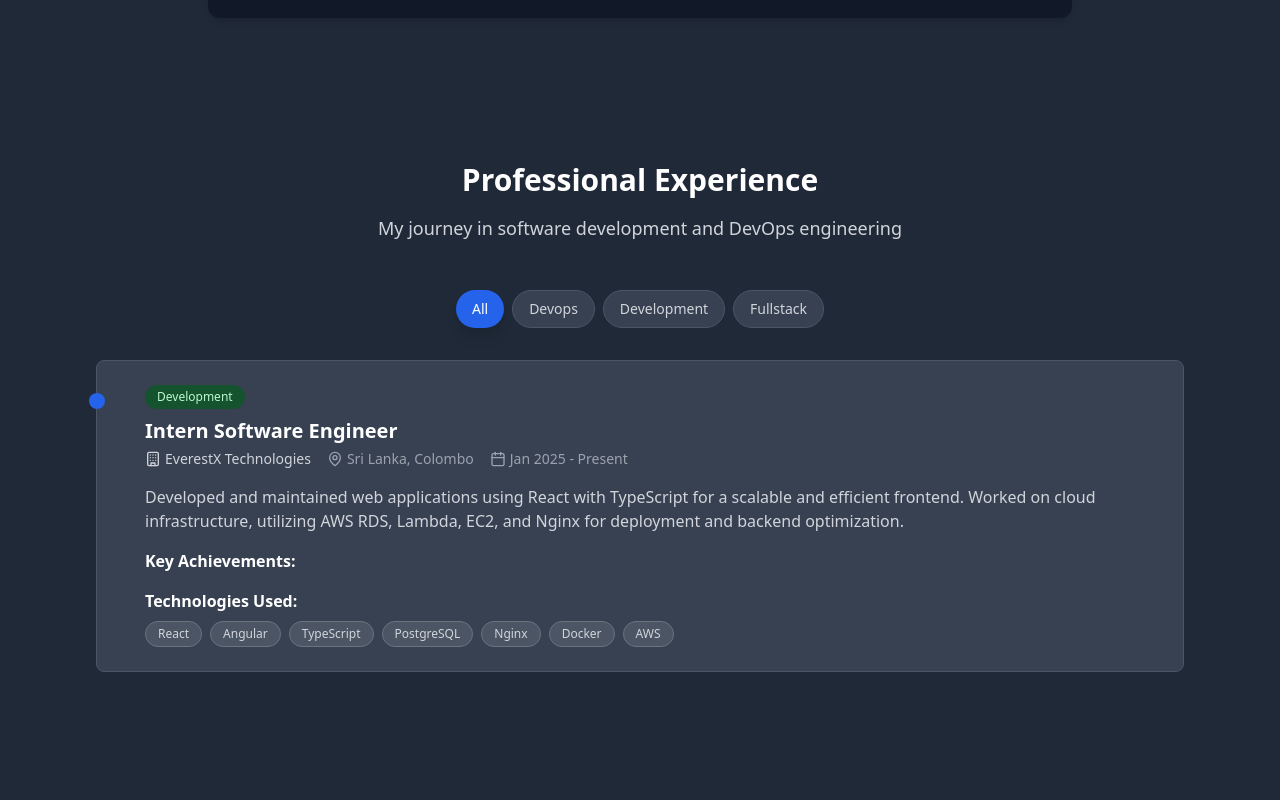
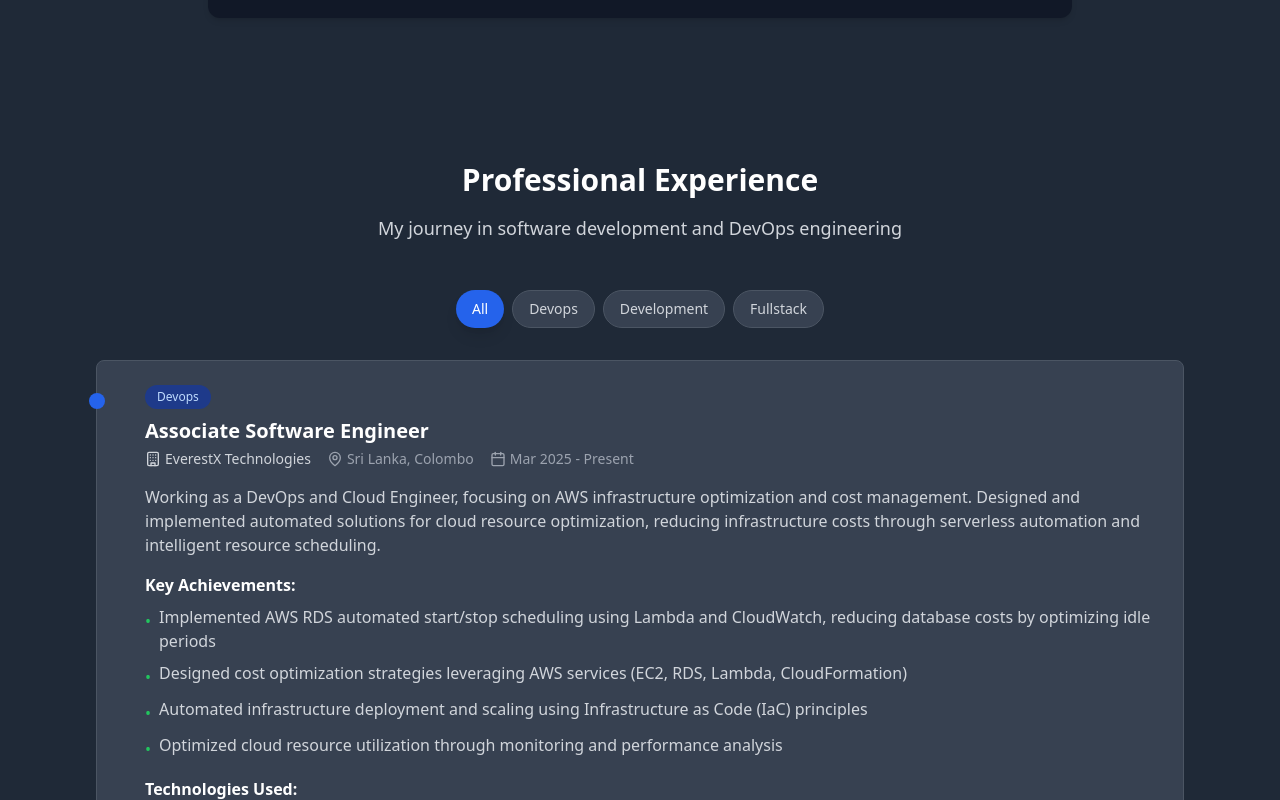
Before and after one commit to naamiahmed/Naami-Portfolio, a React (Vite) app in the folder project/: page / in a window 1280 px wide. Shown: the part 2000-2800 px from the top of the page. Built offline with nearby package versions, Linux system fonts and the light colour scheme.

Commit message:
feat: Add experience entry for Associate Software Engineer and update personal title

```diff
--- a/project/src/data/portfolio.ts
+++ b/project/src/data/portfolio.ts
@@ -149,11 +149,27 @@ export const experience: Experience[] = [
   //   category: 'devops'
   // },
   {
+    id: '1',
+    position: 'Associate Software Engineer',
+    company: 'EverestX Technologies',
+    location: 'Sri Lanka, Colombo',
+    duration: 'Mar 2025 - Present',
+    description: 'Working as a DevOps and Cloud Engineer, focusing on AWS infrastructure optimization and cost management. Designed and implemented automated solutions for cloud resource optimization, reducing infrastructure costs through serverless automation and intelligent resource scheduling.',
+    achievements: [
+      'Implemented AWS RDS automated start/stop scheduling using Lambda and CloudWatch, reducing database costs by optimizing idle periods',
+      'Designed cost optimization strategies leveraging AWS services (EC2, RDS, Lambda, CloudFormation)',
+      'Automated infrastructure deployment and scaling using Infrastructure as Code (IaC) principles',
+      'Optimized cloud resource utilization through monitoring and performance analysis'
+    ],
+    technologies: ['AWS', 'AWS Lambda', 'RDS', 'CloudWatch', 'CloudFormation', 'EC2', 'IAM', 'Terraform', 'Docker', 'Bash', 'Python'],
+    categories: ['devops']
+  },
+  {
     id: '2',
     position: 'Intern Software Engineer',
     company: 'EverestX Technologies',
     location: 'Sri Lanka, Colombo',
-    duration: 'Jan 2025 - Present',
+    duration: 'Jan 2025 - Feb 2025',
     description: 'Developed and maintained web applications using React with TypeScript for a scalable and efficient frontend. Worked on cloud infrastructure, utilizing AWS RDS, Lambda, EC2, and Nginx for deployment and backend optimization.',
     achievements: [
     ],
@@ -366,7 +382,7 @@ export const services: Service[] = [
 
 export const personalInfo = {
   name: 'Naami Ahmed',
-  title: 'Full-Stack & DevOps Enthusiast',
+  title: 'Cloud & DevOps Engineer',
   summary: 'Passionate about building scalable solutions and optimizing development workflows.',
   email: 'naamiahmed27@gmail.com',
   linkedin: 'https://linkedin.com/in/naami-ahmed',
```
